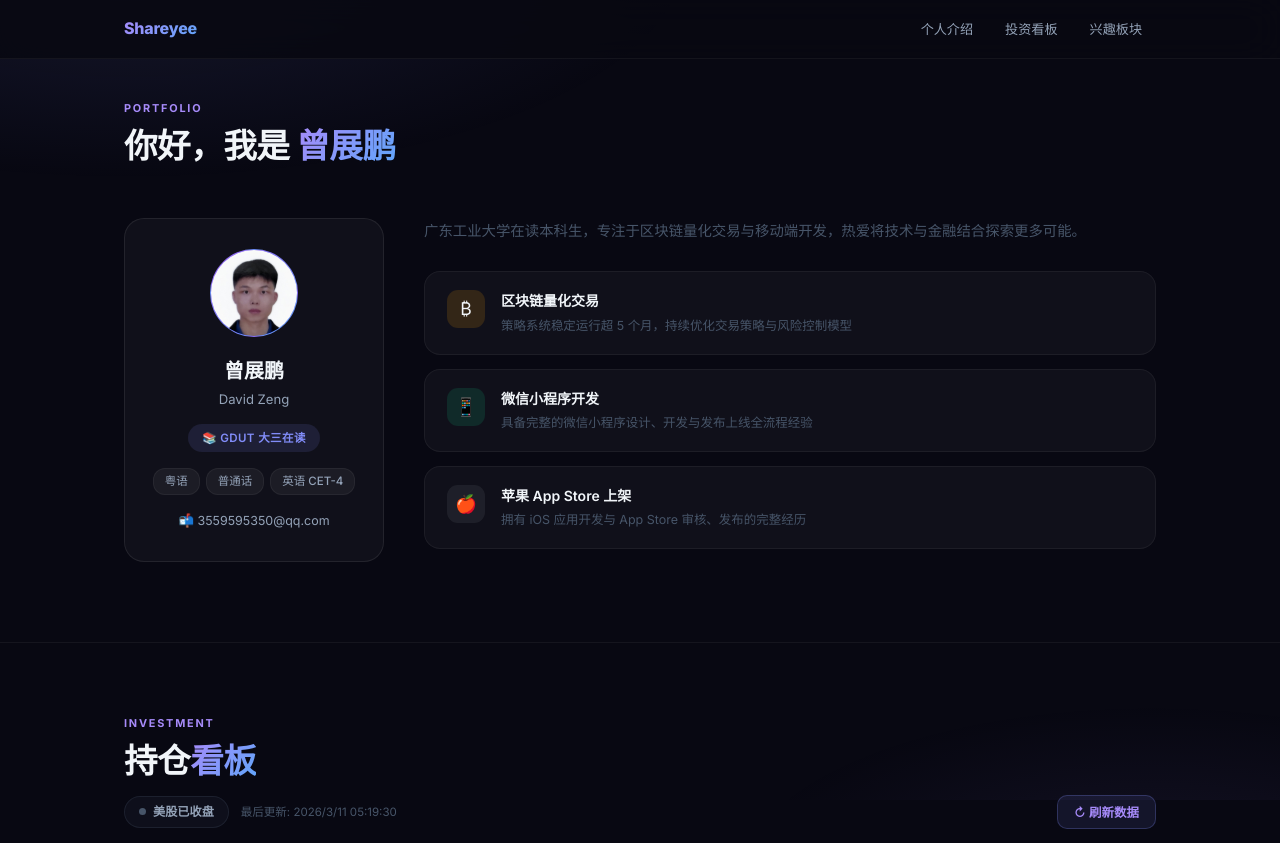
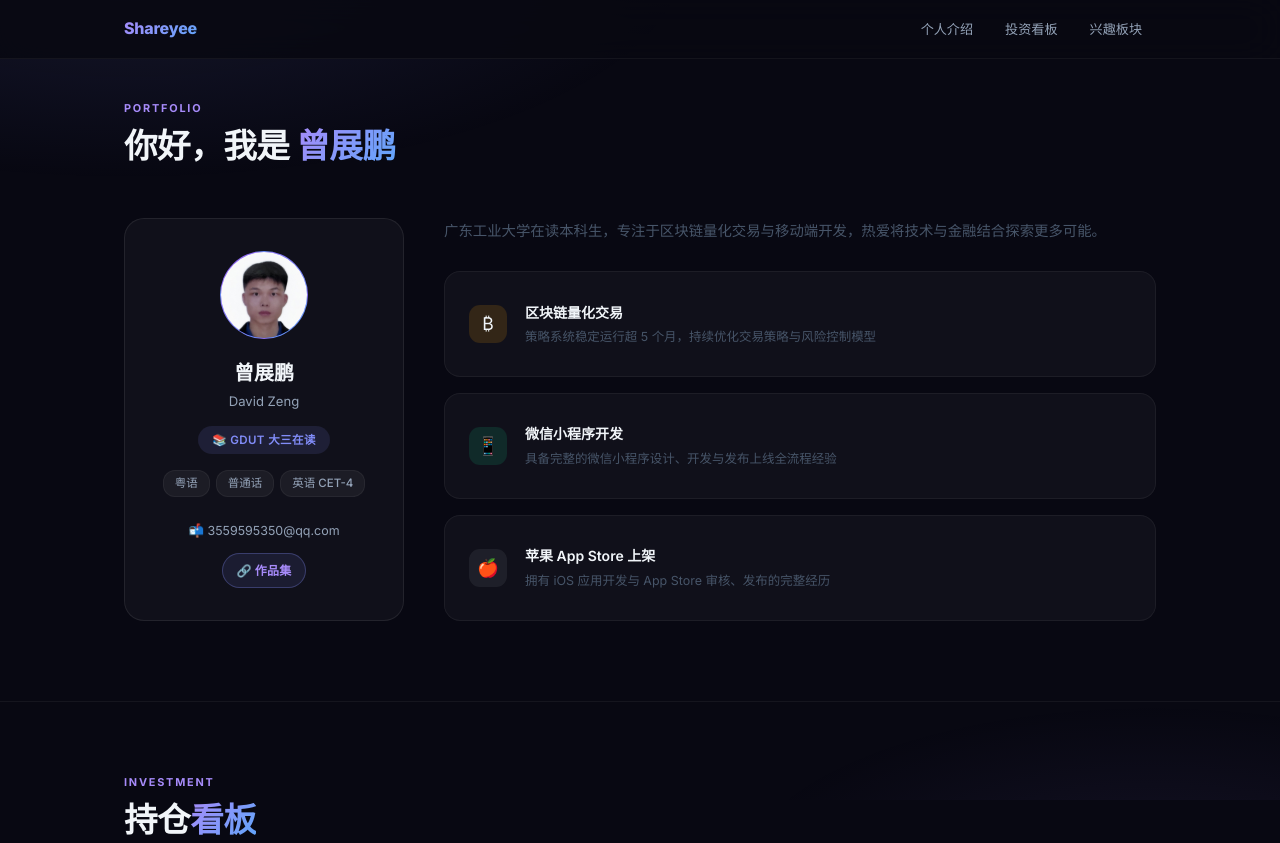
Before and after one commit to liuzhuanxingyun/shareyee, a website: page index.html in a window 1280 px wide. Shown: the top 843 px of the page. Drawn offline with nearby package versions, Linux system fonts and the light colour scheme; no server answers.

Commit message:
增加了作品集跳转链接

```diff
--- a/index.html
+++ b/index.html
@@ -108,9 +108,9 @@
 
     .about-grid {
       display: grid;
-      grid-template-columns: 260px 1fr;
+      grid-template-columns: 280px 1fr;
       gap: 40px;
-      align-items: start;
+      align-items: stretch;
       margin-top: 52px;
     }
 
@@ -119,18 +119,22 @@
       background: var(--surface);
       border: 1px solid var(--border);
       border-radius: 20px;
-      padding: 30px 24px;
+      padding: 32px 24px;
       text-align: center;
-      position: sticky; top: 80px;
+      display: flex;
+      flex-direction: column;
+      align-items: center;
+      height: 100%;
     }
     .avatar {
       width: var(--avatar-size); height: var(--avatar-size); border-radius: 50%;
       background: linear-gradient(135deg, #7c3aed, #3b82f6);
       display: flex; align-items: center; justify-content: center;
       font-size: 1.9rem; font-weight: 800; color: #fff;
-      margin: 0 auto 18px;
+      margin-bottom: 18px;
       overflow: hidden;
       border: 1px solid rgba(255,255,255,.2);
+      flex-shrink: 0;
     }
     .avatar img {
       width: 100%; height: 100%;
@@ -160,20 +164,53 @@
       color: var(--text-2); padding: 3px 11px;
       border-radius: 12px; font-size: .72rem; font-weight: 500;
     }
+    .profile-contact {
+      margin-top: auto;
+      padding-top: 24px;
+      display: flex;
+      flex-direction: column;
+      align-items: center;
+      gap: 12px;
+      width: 100%;
+    }
     .profile-email {
-      margin-top: 16px; font-size: .78rem; color: var(--muted);
+      font-size: .78rem; color: var(--muted);
     }
     .profile-email a { color: var(--text-2); text-decoration: none; transition: color .18s; }
     .profile-email a:hover { color: var(--accent-2); }
+    .profile-link a {
+      display: inline-flex;
+      align-items: center;
+      gap: 6px;
+      padding: 7px 14px;
+      border-radius: 999px;
+      border: 1px solid rgba(129,140,248,.3);
+      background: rgba(129,140,248,.1);
+      color: var(--accent-2);
+      text-decoration: none;
+      font-size: .75rem;
+      font-weight: 700;
+      letter-spacing: .2px;
+      transition: background .2s, border-color .2s, color .2s;
+    }
+    .profile-link a:hover {
+      background: rgba(129,140,248,.18);
+      border-color: rgba(129,140,248,.45);
+      color: #c4b5fd;
+    }
 
     /* Experience list */
-    .exp-list { display: flex; flex-direction: column; gap: 14px; }
+    .about-right {
+      display: flex; flex-direction: column; height: 100%;
+    }
+    .exp-list { display: flex; flex-direction: column; gap: 16px; flex: 1; }
     .exp-card {
       background: var(--surface);
       border: 1px solid var(--border-2);
-      border-radius: 16px; padding: 18px 22px;
-      display: flex; align-items: flex-start; gap: 16px;
+      border-radius: 16px; padding: 22px 24px;
+      display: flex; align-items: center; gap: 18px;
       transition: border-color .2s, background .2s;
+      flex: 1;
     }
     .exp-card:hover { background: var(--surface-2); border-color: rgba(129,140,248,.28); }
     .exp-icon {
@@ -615,9 +652,8 @@
 
     <div class="about-grid">
       <!-- Profile card -->
-      <div>
-        <div class="profile-card">
-          <div class="avatar" aria-label="个人头像">
+      <div class="profile-card">
+        <div class="avatar" aria-label="个人头像">
             <img id="profile-avatar" src="assets/avatar.jpg" alt="曾展鹏头像" />
             <span id="avatar-fallback" class="avatar-fallback" style="display:none;align-items:center;justify-content:center;width:100%;height:100%;">曾</span>
           </div>
@@ -629,14 +665,18 @@
             <span class="tag">普通话</span>
             <span class="tag">英语 CET-4</span>
           </div>
-          <div class="profile-email">
-            📬 <a href="mailto:3559595350@qq.com">3559595350@qq.com</a>
+          <div class="profile-contact">
+            <div class="profile-email">
+              📬 <a href="mailto:3559595350@qq.com">3559595350@qq.com</a>
+            </div>
+            <div class="profile-link">
+              <a href="https://github.com/liuzhuanxingyun" target="_blank" rel="noopener noreferrer">🔗 作品集</a>
+            </div>
           </div>
         </div>
-      </div>
 
       <!-- Experience -->
-      <div>
+      <div class="about-right">
         <div class="s-desc">
           广东工业大学在读本科生，专注于区块链量化交易与移动端开发，热爱将技术与金融结合探索更多可能。
         </div>
```
Also changed, not shown: README.md.
